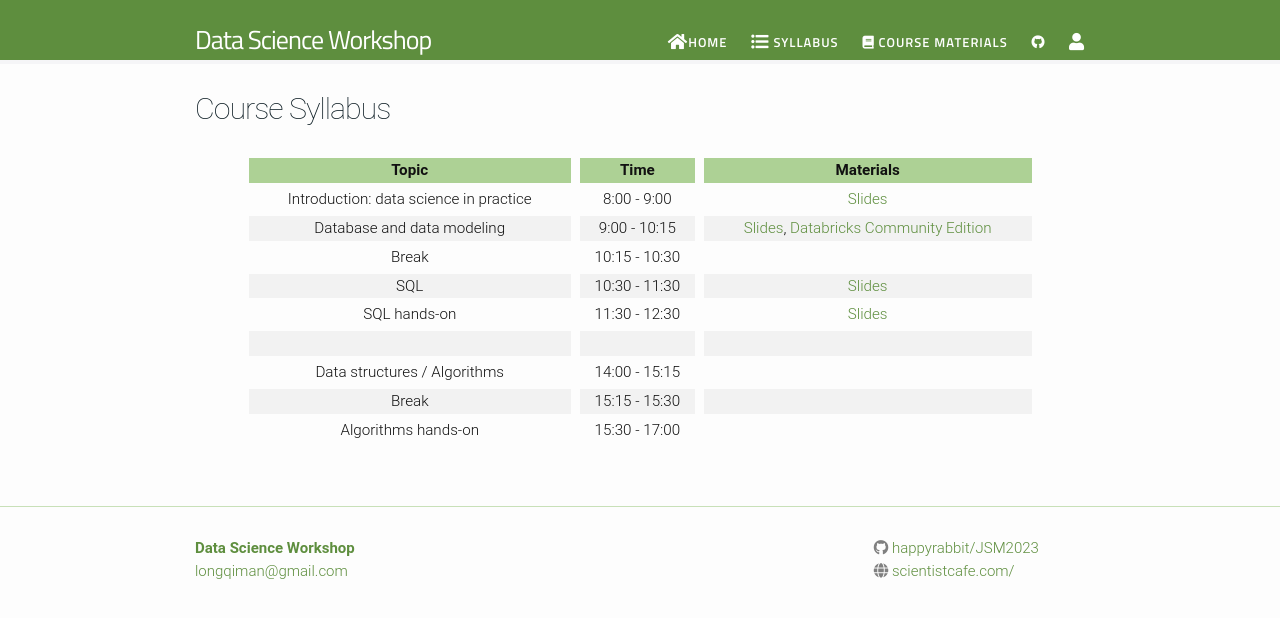
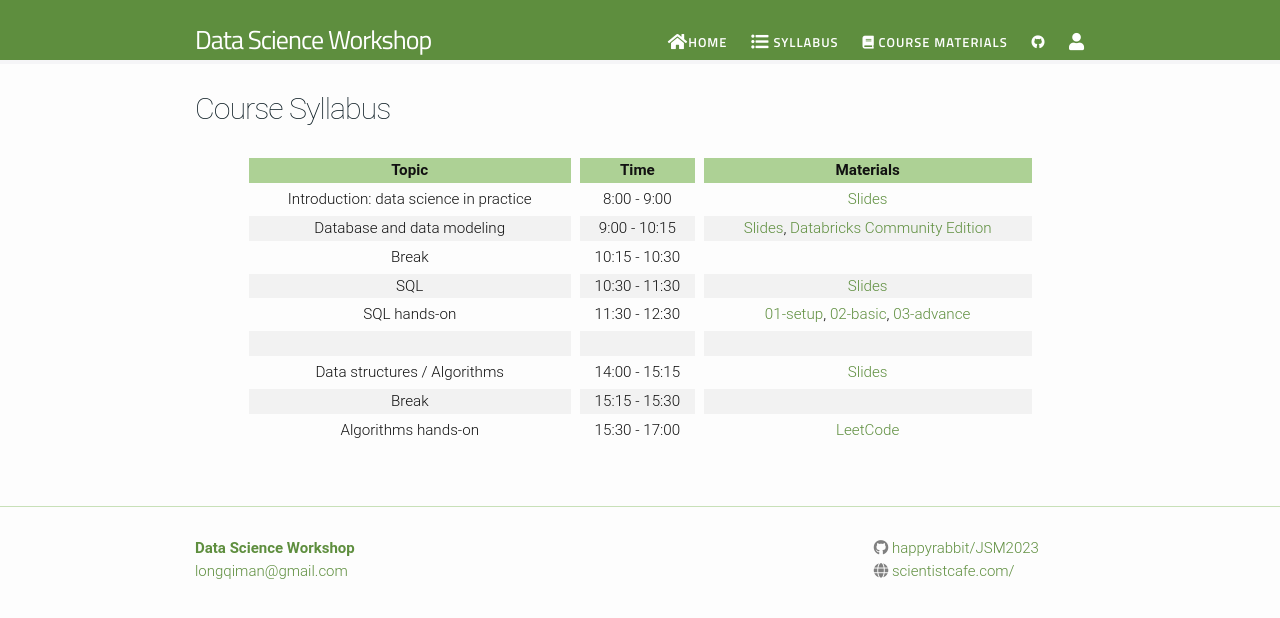
Before and after one commit to happyrabbit/JSM2023, a Jekyll site: the page built from course-syllabus.md, in a window 1280 px wide. Shown: the top 618 px of the page. Built offline with Jekyll 4.4.1, drawn with Linux system fonts in a browser that asks for light colours; nearby versions of some CDN libraries.

Commit message:
course syllabus

```diff
--- a/course-syllabus.md
+++ b/course-syllabus.md
@@ -6,12 +6,12 @@ permalink: /course-syllabus/
 
 | Topic | Time | Materials |
 | :---: | :---: | :---: |
-| Introduction: data science in practice | 8:00 - 9:00 | [Slides]() |
-| Database and data modeling | 9:00 - 10:15 | [Slides](), [Databricks Community Edition](https://databricks.com/try-databricks) |
+| Introduction: data science in practice | 8:00 - 9:00 | [Slides](https://docs.google.com/presentation/d/1B9fZc1rSl6vSwgyniQPvZDfw9aeaVbFTVonSXHHzbgg/edit#slide=id.g2577fea9a73_0_85) |
+| Database and data modeling | 9:00 - 10:15 | [Slides](https://docs.google.com/presentation/d/1B9fZc1rSl6vSwgyniQPvZDfw9aeaVbFTVonSXHHzbgg/edit#slide=id.g257156a9290_0_6), [Databricks Community Edition](https://databricks.com/try-databricks) |
 | Break | 10:15 - 10:30  |  |
-| SQL  | 10:30 - 11:30 | [Slides]()   |
-| SQL hands-on | 11:30 - 12:30 | [Slides]() |
+| SQL  | 10:30 - 11:30 | [Slides](https://docs.google.com/presentation/d/1B9fZc1rSl6vSwgyniQPvZDfw9aeaVbFTVonSXHHzbgg/edit#slide=id.g257156a9290_0_116)   |
+| SQL hands-on | 11:30 - 12:30 | [01-setup](https://databricks-prod-cloudfront.cloud.databricks.com/public/4027ec902e239c93eaaa8714f173bcfc/7746101029017440/3079573218455393/3979968257677676/latest.html), [02-basic](https://databricks-prod-cloudfront.cloud.databricks.com/public/4027ec902e239c93eaaa8714f173bcfc/7746101029017440/3674544125551616/3979968257677676/latest.html), [03-advance](https://databricks-prod-cloudfront.cloud.databricks.com/public/4027ec902e239c93eaaa8714f173bcfc/7746101029017440/1299000409499385/3979968257677676/latest.html) |
 |  |  |  |
-| Data structures / Algorithms | 14:00 - 15:15 |  |
+| Data structures / Algorithms | 14:00 - 15:15 | [Slides](https://docs.google.com/presentation/d/1B9fZc1rSl6vSwgyniQPvZDfw9aeaVbFTVonSXHHzbgg/edit#slide=id.g2512cb0830a_4_162) |
 | Break | 15:15 - 15:30 | |
-| Algorithms hands-on | 15:30 - 17:00 |  |
+| Algorithms hands-on | 15:30 - 17:00 | [LeetCode](https://leetcode.com/) |
```
